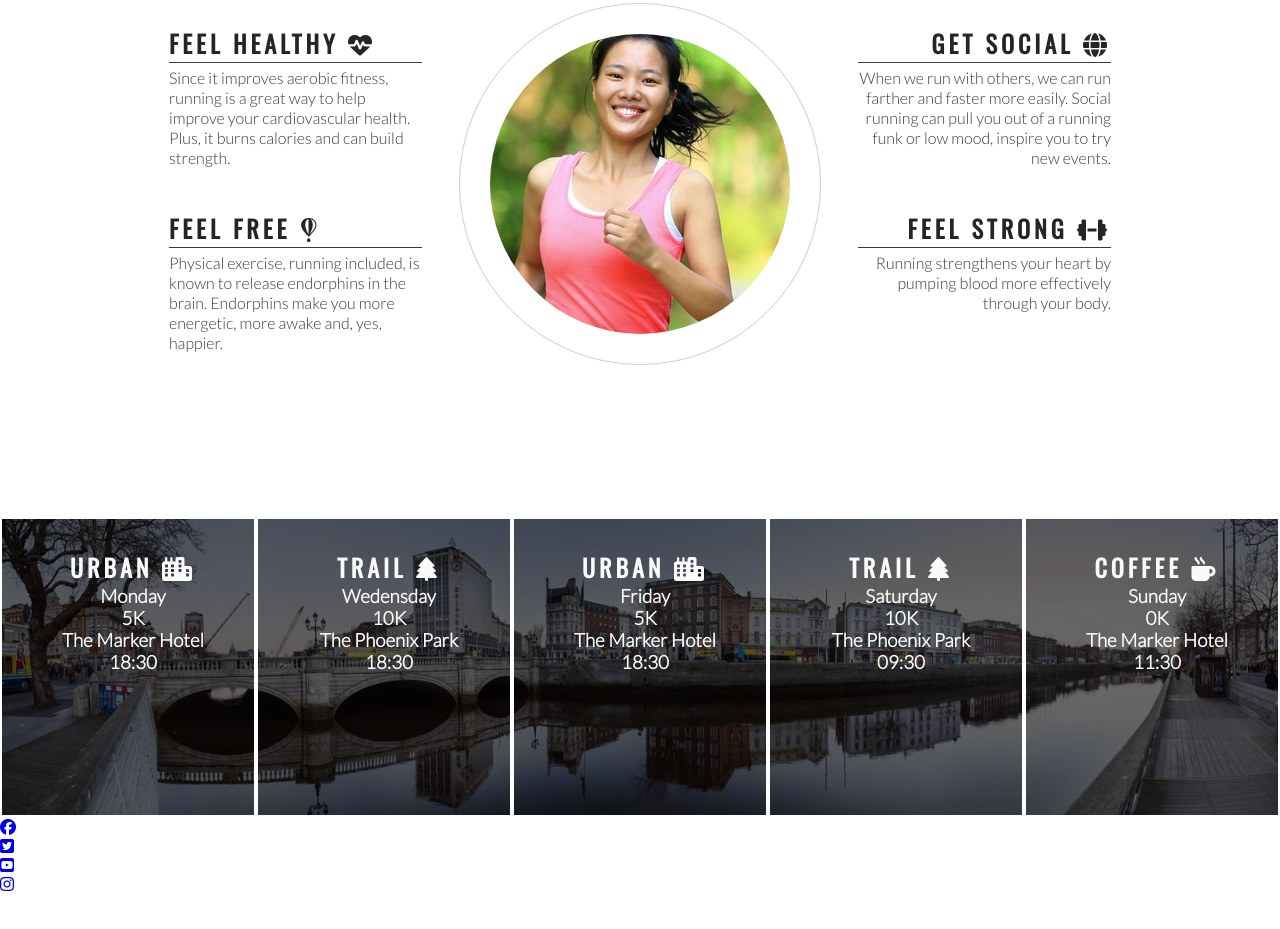
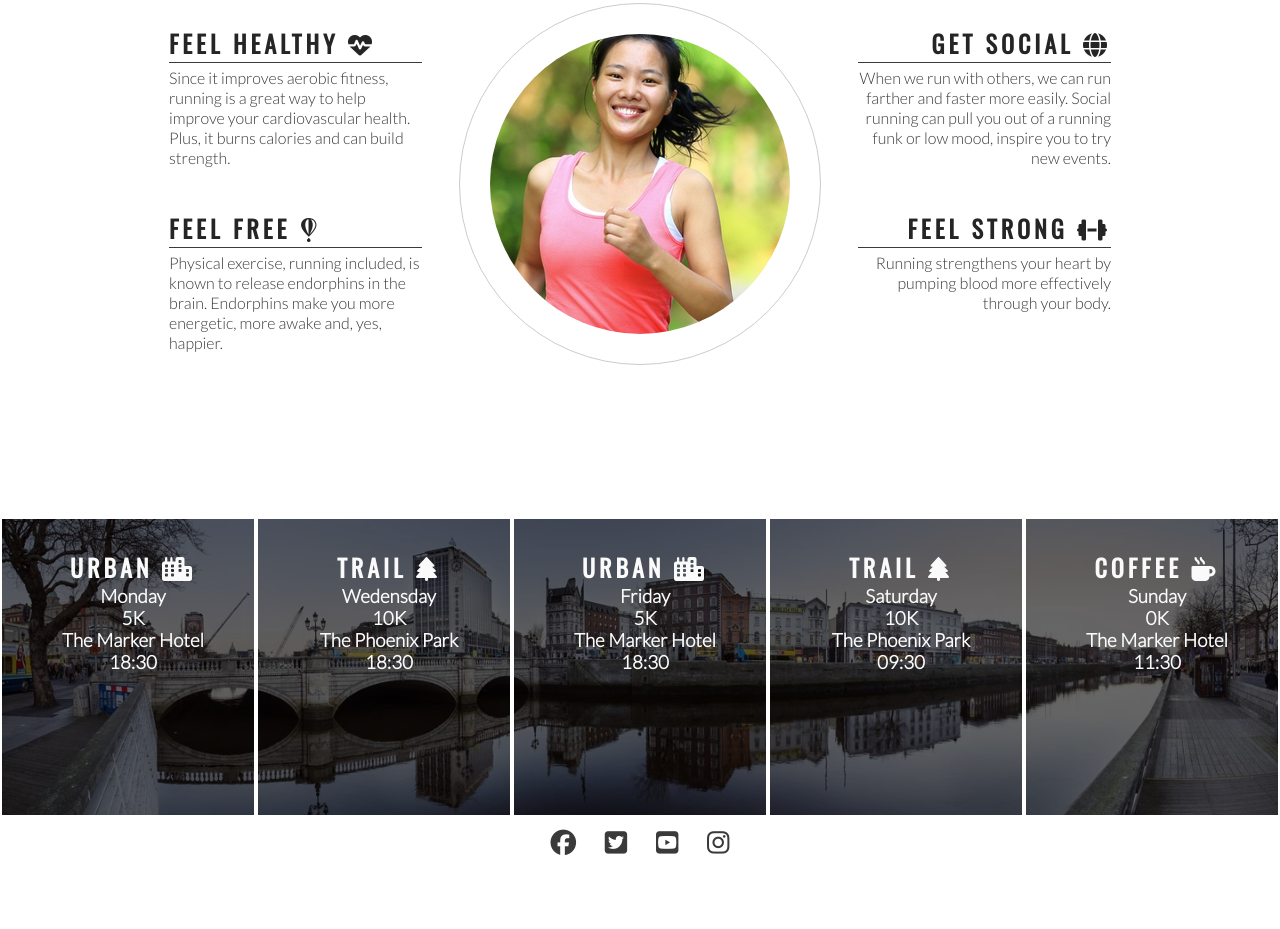
Before and after one commit to eirikstrompedersen/love-running, a plain HTML site: page index.html in a window 1280 px wide. Shown: the part 778-1707 px from the top of the page. Before the commit the page ends 1671 px from the top, so only its background shows below. Drawn offline with nearby package versions, Linux system fonts and the light colour scheme.

Commit message:
Add style to footer social media icons

```diff
--- a/assets/css/style.css
+++ b/assets/css/style.css
@@ -215,3 +215,21 @@ hr {
 #times h2 {
     color: #fafafa;
 }
+
+footer {
+    height: 150px;
+}
+
+.social-networks {
+    text-align: center;
+}
+
+.social-networks > li {
+    display: inline;
+}
+
+.social-networks i {
+    font-size: 160%;
+    margin: 1%;
+    padding 5%;
+    color: #3a3a3a;
--- a/index.html
+++ b/index.html
@@ -126,18 +126,18 @@
     </section>
 
     <footer>
-        <ul>
+        <ul class="social-networks">
             <li>
                 <a href="https://facebook.com" target="_blank" rel="noopener" aria-label="Visit our Facebook page (opens in a new tab)"><i class="fab fa-facebook"></i></a>
             </li>
             <li>
-                <a href="https://twiter.com" target="_blank" rel="noopener" aria-label="Visit our Twitter page (opens in a new tab)"><i class="fab fa-twitter-square"></i></a>
+                <a href="https://twitter.com" target="_blank" rel="noopener" aria-label="Visit our Twitter page (opens in a new tab)"><i class="fab fa-twitter-square"></i></a>
             </li>
             <li>
                 <a href="https://youtube.com" target="_blank" rel="noopener" aria-label="Visit our YouTube page (opens in a new tab)"><i class="fab fa-youtube-square"></i></a>
             </li>
             <li>
-                <a href="https://facebook.com" target="_blank" rel="noopener" aria-label="Visit our Instagram page (opens in a new tab)"><i class="fab fa-instagram"></i></a>
+                <a href="https://Instagram.com" target="_blank" rel="noopener" aria-label="Visit our Instagram page (opens in a new tab)"><i class="fab fa-instagram"></i></a>
             </li>
         </ul>
     </footer>
```
